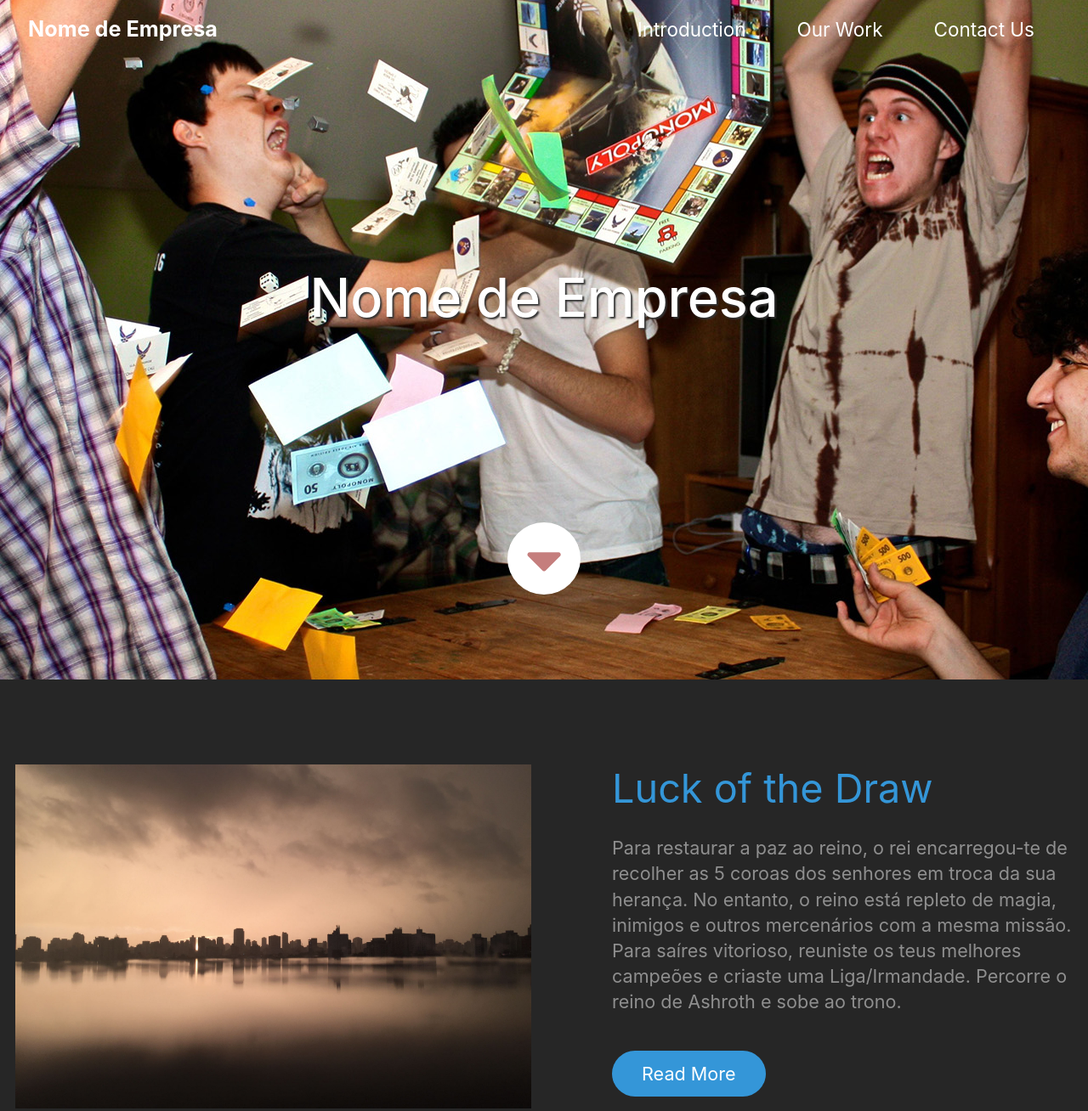
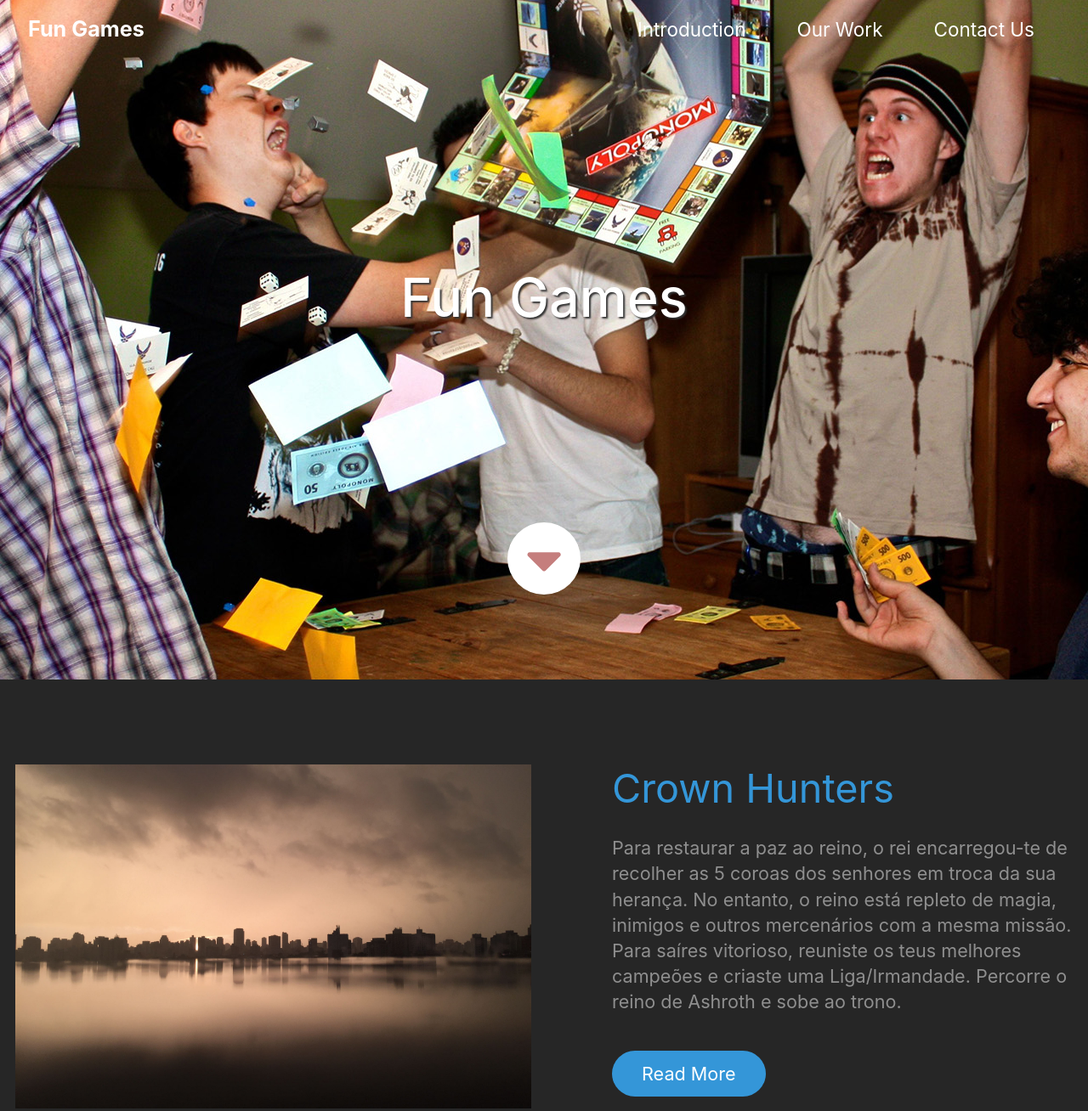
Before and after one commit to Gadahax/teste, a plain HTML site: page index.html in a window 1280 px wide. Shown: the top 1308 px of the page at 85% size. Drawn offline with Linux system fonts and the light colour scheme.

Commit message:
Update index.html

```diff
--- a/index.html
+++ b/index.html
@@ -23,7 +23,7 @@
       <nav class="navbar navbar-expand-md tm-navbar" id="tmNav">
         <div class="container">
           <div class="tm-next">
-              <a href="#hero" class="navbar-brand">Nome de Empresa</a>
+              <a href="#hero" class="navbar-brand">Fun Games</a>
           </div>
 
           <button class="navbar-toggler" type="button" data-toggle="collapse" data-target="#navbarSupportedContent" aria-controls="navbarSupportedContent" aria-expanded="false" aria-label="Toggle navigation">
@@ -47,7 +47,7 @@
 
       <div class="text-center tm-hero-text-container">
         <div class="tm-hero-text-container-inner">
-            <h2 class="tm-hero-title">Nome de Empresa</h2>
+            <h2 class="tm-hero-title">Fun Games</h2>
 
         </div>
       </div>
@@ -67,7 +67,7 @@
           </div>
           <div class="col-lg-6">
             <div class="tm-intro-text-container">
-                <h2 class="tm-text-primary mb-4 tm-section-title">Luck of the Draw</h2>
+                <h2 class="tm-text-primary mb-4 tm-section-title">Crown Hunters</h2>
                 <p class="mb-4 tm-intro-text">
                   Para restaurar a paz ao reino, o rei encarregou-te de recolher as 5 coroas dos senhores em troca da sua herança. No entanto, o reino está repleto de magia, inimigos e outros mercenários com a mesma missão. Para saíres vitorioso, reuniste os teus melhores campeões e criaste uma Liga/Irmandade. Percorre o reino de Ashroth e sobe ao trono.
               </p>
```
